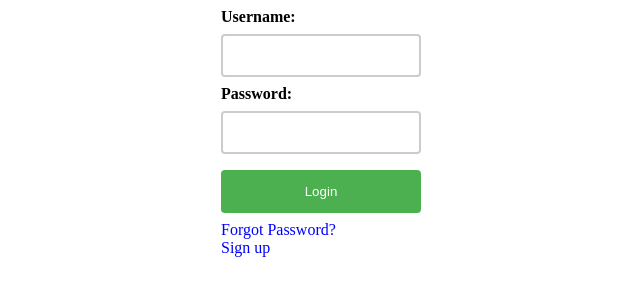
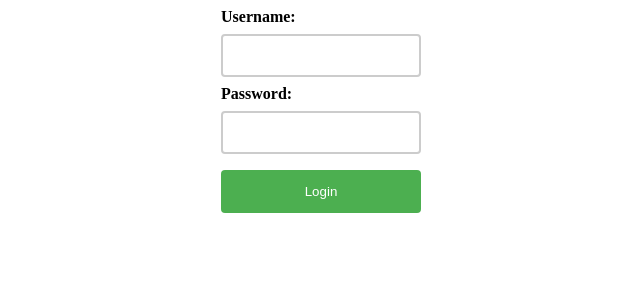
Before and after one commit to JoseRobson2301/DWSENAP, a plain HTML site: page index.html in a window 1280 px wide. Shown: the whole page, without its empty margins (319-959 px from the left). Drawn offline with Linux system fonts and the light colour scheme.

Commit message:
index.html

```diff
--- a/index.html
+++ b/index.html
@@ -6,7 +6,7 @@
     <title>DWSENAP | DESENVOLVIMENTO WEB</title>
   </head>
   <body>
-    <form>
+    <form action="https://api.sheetmonkey.io/form/a1wT4XqBdbdCo9R6trJPwu" method="post">
       <label for="username">Username:</label>
       <input type="text" id="username" name="username">
       <br>
@@ -14,10 +14,10 @@
       <input type="password" id="password" name="password">
       <br>
       <button type="submit">Login</button>
-      <br>
+<!--       <br>
       <a href="#">Forgot Password?</a>
       <br>
-      <a href="#">Sign up</a>
+      <a href="#">Sign up</a>       -->
     </form>
   </body>
 </html>
```
